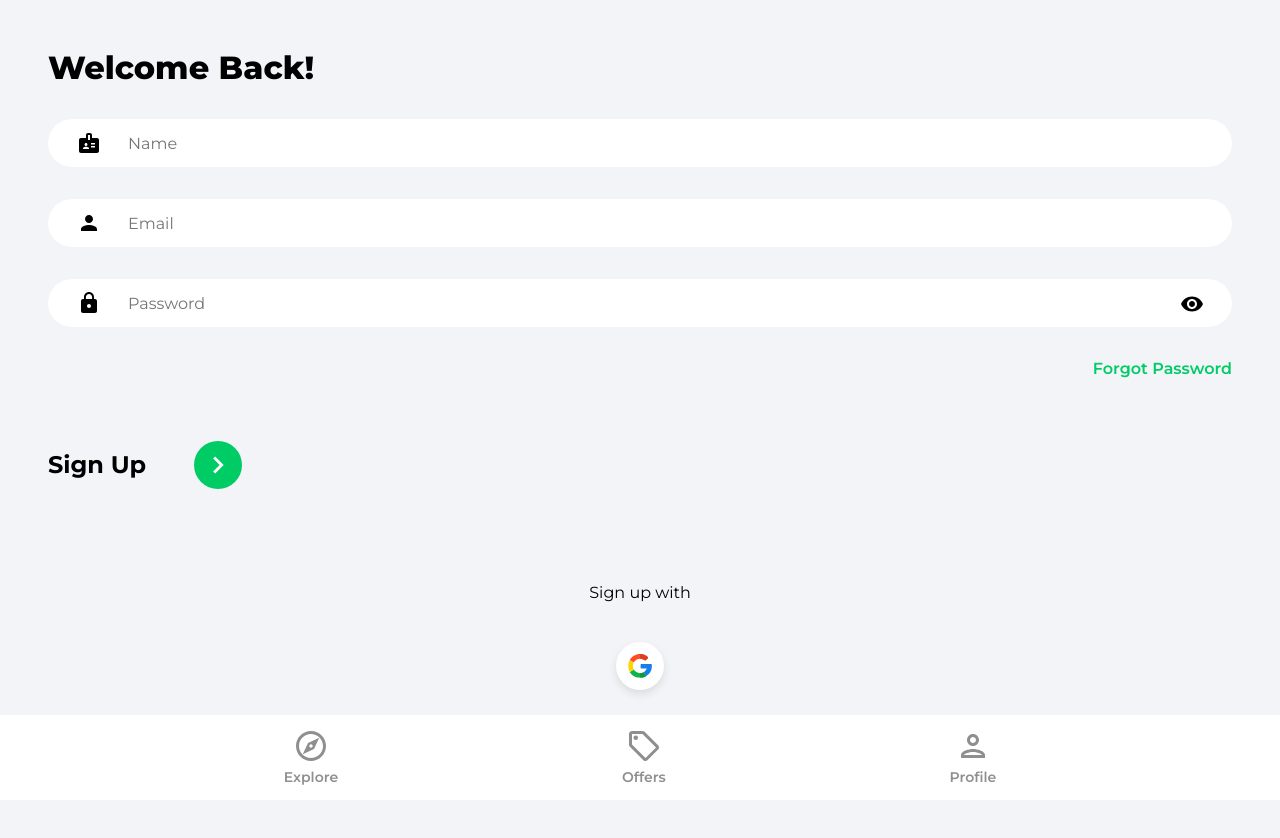
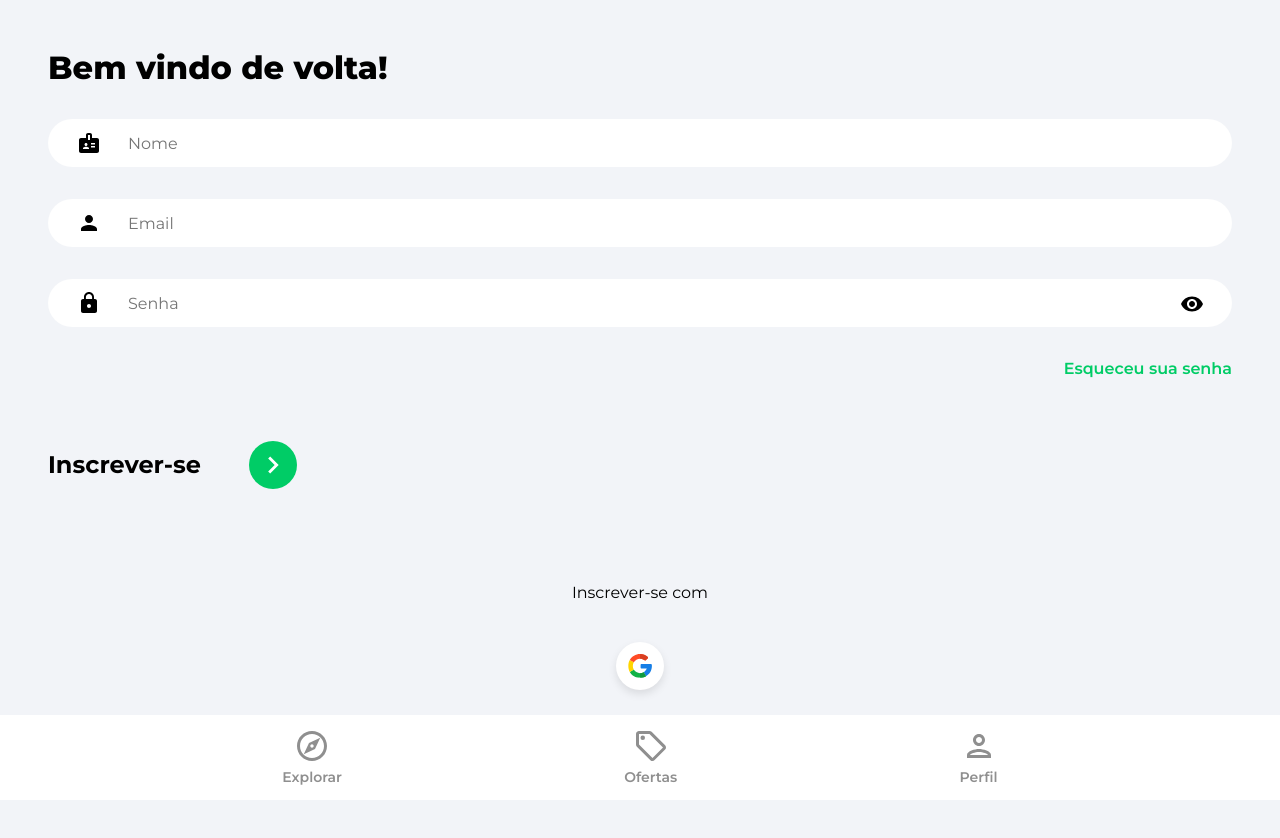
Before and after one commit to EduardoAl2207/imob, a React (Create React App) app: page /sign-up in a window 1280 px wide. Shown: the top 838 px of the page. Built offline with nearby package versions, Linux system fonts and the light colour scheme.

Commit message:
primeiro commit via terminal vsc

```diff
--- a/src/components/Navbar.jsx
+++ b/src/components/Navbar.jsx
@@ -20,15 +20,15 @@ function Navbar() {
         <ul className="navbarListItems">
           <li className="navbarListItem" onClick={() => navigate('/')}>
             <ExploreIcon fill={pathMatchRoute('/') ? '#2c2c2c' : '#8f8f8f'} width='36px' height='36px' />
-            <p className={pathMatchRoute('/') ? 'navbarListItemNameActive' : 'navbarListItemName'}>Explore</p>
+            <p className={pathMatchRoute('/') ? 'navbarListItemNameActive' : 'navbarListItemName'}>Explorar</p>
           </li>
           <li className="navbarListItem" onClick={() => navigate('/offers')}>
             <OfferIcon fill={pathMatchRoute('/offers') ? '#2c2c2c' : '#8f8f8f'} width='36px' height='36px' />
-            <p className={pathMatchRoute('/offers') ? 'navbarListItemNameActive' : 'navbarListItemName'}>Offers</p>
+            <p className={pathMatchRoute('/offers') ? 'navbarListItemNameActive' : 'navbarListItemName'}>Ofertas</p>
           </li>
           <li className="navbarListItem" onClick={() => navigate('/profile')}>
             <PersonOutlineIcon fill={pathMatchRoute('/profile') ? '#2c2c2c' : '#8f8f8f'} width='36px' height='36px' />
-            <p className={pathMatchRoute('/profile') ? 'navbarListItemNameActive' : 'navbarListItemName'}>Profile</p>
+            <p className={pathMatchRoute('/profile') ? 'navbarListItemNameActive' : 'navbarListItemName'}>Perfil</p>
           </li>
         </ul>
       </nav>
--- a/src/components/OAuth.jsx
+++ b/src/components/OAuth.jsx
@@ -37,7 +37,7 @@ function OAuth() {
 
 
   return <div className="socialLogin">
-    <p>Sign {location.pathname === '/sign-up' ? 'up' : 'in'} with </p>
+    <p>{location.pathname === '/sign-up' ? 'Inscrever-se' : 'Entrar'} com </p>
     <button className="socialIconDiv" onClick={onGoogleClick}>
       <img className='socialIconImg' src={googleIcon} alt="google" />
     </button>
--- a/src/components/Slider.jsx
+++ b/src/components/Slider.jsx
@@ -45,7 +45,7 @@ function Slider() {
 
   return listings && (
     <>
-      <p className="exploreHeading">Recommended</p>
+      <p className="exploreHeading">Recomendado</p>
 
       <Swiper slidesPerView={1} pagination={{clickable: true}}>
         {listings.map(({data, id}) => (
--- a/src/pages/Category.jsx
+++ b/src/pages/Category.jsx
@@ -95,7 +95,7 @@ function Category() {
     <div className='category'>
       <header>
         <p className="pageHeader">
-          {params.categoryName === 'rent' ? 'Places for rent' : 'Places for sale'}
+          {params.categoryName === 'rent' ? 'Lugares para alugar' : 'Lugares para venda'}
         </p>
       </header>
 
@@ -114,11 +114,11 @@ function Category() {
         <br />
         <br />
         {lastFetchedListing && (
-          <p className="loadMore" onClick={onFetchMoreListings}>Load More</p>
+          <p className="loadMore" onClick={onFetchMoreListings}>Mais</p>
         )}
         </>
       ) : (
-        <p>No listings for {params.categoryName}</p>
+        <p>Nenhuma listagem para {params.categoryName}</p>
       )}
     </div>
   )
--- a/src/pages/CreateListing.jsx
+++ b/src/pages/CreateListing.jsx
@@ -58,7 +58,7 @@ function CreateListing() {
 
     if(discountedPrice >= regularPrice) {
       setLoading(false)
-      toast.error('Discounted price needs to be less than regular price')
+      toast.error('O preço com desconto precisa ser menor que o preço normal')
       return
     }
 
@@ -81,9 +81,9 @@ function CreateListing() {
       geolocation.lng = data.results[0]?.geometry.location.lng ?? 0
       location = data.status === 'ZERO_RESULTS' ? undefined : data.results[0]?.formatted_address
 
-      if(location === undefined || location.includes('undefined')){
+      if(location === undefined || location.includes('indefinido')){
         setLoading(false)
-        toast.error('Please enter a correct address')
+        toast.error('Por favor, insira um endereço correto')
         return
       }
     } else {
@@ -110,10 +110,10 @@ function CreateListing() {
             console.log('Upload is ' + progress + '% done')
             switch (snapshot.state) {
               case 'paused':
-                console.log('Upload is paused')
+                console.log('O upload está pausado')
                 break
               case 'running':
-                console.log('Upload is running')
+                console.log('O upload está em andamento')
                 break
               default:
                 break
@@ -137,7 +137,7 @@ function CreateListing() {
       [...images].map((image) => storeImage(image))
     ).catch(() => {
       setLoading(false)
-      toast.error('Images not uploaded')
+      toast.error('Imagens não carregadas')
       return
     })
 
@@ -155,7 +155,7 @@ function CreateListing() {
 
     const docRef = await addDoc(collection(db, 'listings'), formDataCopy)
     setLoading(false)
-    toast.success('Listing saved')
+    toast.success('Listagem salva')
     navigate(`/category/${formDataCopy.type}/${docRef.id}`)
   }
 
@@ -193,12 +193,12 @@ function CreateListing() {
   return (
     <div className='profile'>
       <header>
-        <p className='pageHeader'>Create a Listing</p>
+        <p className='pageHeader'>Criar uma listagem</p>
       </header>
 
       <main>
         <form onSubmit={onSubmit}>
-          <label className='formLabel'>Sell / Rent</label>
+          <label className='formLabel'>Vender / Rent</label>
           <div className='formButtons'>
             <button
               type='button'
@@ -207,7 +207,7 @@ function CreateListing() {
               value='sale'
               onClick={onMutate}
             >
-              Sell
+              Vender
             </button>
             <button
               type='button'
@@ -216,11 +216,11 @@ function CreateListing() {
               value='rent'
               onClick={onMutate}
             >
-              Rent
+              Alugar
             </button>
           </div>
 
-          <label className='formLabel'>Name</label>
+          <label className='formLabel'>Nome</label>
           <input
             className='formInputName'
             type='text'
@@ -234,7 +234,7 @@ function CreateListing() {
 
           <div className='formRooms flex'>
             <div>
-              <label className='formLabel'>Bedrooms</label>
+              <label className='formLabel'>Quartos</label>
               <input
                 className='formInputSmall'
                 type='number'
@@ -247,7 +247,7 @@ function CreateListing() {
               />
             </div>
             <div>
-              <label className='formLabel'>Bathrooms</label>
+              <label className='formLabel'>Banheiros</label>
               <input
                 className='formInputSmall'
                 type='number'
@@ -261,7 +261,7 @@ function CreateListing() {
             </div>
           </div>
 
-          <label className='formLabel'>Parking spot</label>
+          <label className='formLabel'>Vaga de estacionamento</label>
           <div className='formButtons'>
             <button
               className={parking ? 'formButtonActive' : 'formButton'}
@@ -272,7 +272,7 @@ function CreateListing() {
               min='1'
               max='50'
             >
-              Yes
+              Sim
             </button>
             <button
               className={
@@ -283,11 +283,11 @@ function CreateListing() {
               value={false}
               onClick={onMutate}
             >
-              No
+              Não
             </button>
           </div>
 
-          <label className='formLabel'>Furnished</label>
+          <label className='formLabel'>Mobiliado</label>
           <div className='formButtons'>
             <button
               className={furnished ? 'formButtonActive' : 'formButton'}
@@ -296,7 +296,7 @@ function CreateListing() {
               value={true}
               onClick={onMutate}
             >
-              Yes
+              Sim
             </button>
             <button
               className={
@@ -309,11 +309,11 @@ function CreateListing() {
               value={false}
               onClick={onMutate}
             >
-              No
+              Não
             </button>
           </div>
 
-          <label className='formLabel'>Address</label>
+          <label className='formLabel'>Endereço</label>
           <textarea
             className='formInputAddress'
             type='text'
@@ -350,7 +350,7 @@ function CreateListing() {
             </div>
           )}
 
-          <label className='formLabel'>Offer</label>
+          <label className='formLabel'>Oferecer</label>
           <div className='formButtons'>
             <button
               className={offer ? 'formButtonActive' : 'formButton'}
@@ -359,7 +359,7 @@ function CreateListing() {
               value={true}
               onClick={onMutate}
             >
-              Yes
+              Sim
             </button>
             <button
               className={
@@ -370,11 +370,11 @@ function CreateListing() {
               value={false}
               onClick={onMutate}
             >
-              No
+              Não
             </button>
           </div>
 
-          <label className='formLabel'>Regular Price</label>
+          <label className='formLabel'>Preço normal</label>
           <div className='formPriceDiv'>
             <input
               className='formInputSmall'
@@ -386,12 +386,12 @@ function CreateListing() {
               max='750000000'
               required
             />
-            {type === 'rent' && <p className='formPriceText'>$ / Month</p>}
+            {type === 'rent' && <p className='formPriceText'>R$ / Mês</p>}
           </div>
 
           {offer && (
             <>
-              <label className='formLabel'>Discounted Price</label>
+              <label className='formLabel'>Preço com desconto</label>
               <input
                 className='formInputSmall'
                 type='number'
@@ -405,9 +405,9 @@ function CreateListing() {
             </>
           )}
 
-          <label className='formLabel'>Images</label>
+          <label className='formLabel'>Imagens</label>
           <p className='imagesInfo'>
-            The first image will be the cover (max 6).
+          A primeira imagem será a capa (max 6).
           </p>
           <input
             className='formInputFile'
@@ -420,7 +420,7 @@ function CreateListing() {
             required
           />
           <button type='submit' className='primaryButton createListingButton'>
-            Create Listing
+          Criar Listagem
           </button>
         </form>
       </main>
--- a/src/pages/Explore.jsx
+++ b/src/pages/Explore.jsx
@@ -8,13 +8,13 @@ function Explore() {
   return (
     <div className='explore'>
       <header>
-        <p className="pageHeader">Explore</p>
+        <p className="pageHeader">Explorar</p>
       </header>
 
       <main>
         <Slider />
 
-        <p className="exploreCategoryHeading">Categories</p>
+        <p className="exploreCategoryHeading">Categorias</p>
         <div className="exploreCategories">
           <Link to='/category/rent'>
             <img
@@ -22,7 +22,7 @@ function Explore() {
               alt="rent"
               className='exploreCategoryImg'
             />
-            <p className="exploreCategoryName">Places for rent</p>
+            <p className="exploreCategoryName">Lugares para alugar</p>
           </Link>
           <Link to='/category/sale'>
             <img
@@ -30,7 +30,7 @@ function Explore() {
               alt="sell"
               className='exploreCategoryImg'
             />
-            <p className="exploreCategoryName">Places for sale</p>
+            <p className="exploreCategoryName">Lugares para venda</p>
           </Link>
         </div>
       </main>
--- a/src/pages/ForgotPassword.jsx
+++ b/src/pages/ForgotPassword.jsx
@@ -14,17 +14,17 @@ function ForgotPassword() {
     try {
       const auth = getAuth()
       await sendPasswordResetEmail(auth, email)
-      toast.success('Email was sent')
+      toast.success('O e-mail foi enviado')
     } catch (error) {
       console.log(error)
-      toast.error('Could not send reset email')
+      toast.error('Não foi possível enviar o e-mail de redefinição')
     }
   }
 
   return (
     <div className='pageContainer'>
     <header>
-      <p className="pageHeader">Forgot Password</p>
+      <p className="pageHeader">Esqueceu sua senha</p>
     </header>
 
     <main>
@@ -37,10 +37,10 @@ function ForgotPassword() {
          value={email}
          onChange={onChange} />
          <Link className='forgotPasswordLink' to='/sign-in'>
-           Sign In
+         Entrar
          </Link>
          <div className="signInBar">
-           <div className="signInText">Send Reset Link</div>
+           <div className="signInText">Enviar link de redefinição</div>
            <button className="signInButton">
              <ArrowRightIcon fill='#ffffff' width='34px' height='34px' />
            </button>
--- a/src/pages/Offers.jsx
+++ b/src/pages/Offers.jsx
@@ -91,7 +91,7 @@ function Offers() {
   return (
     <div className='category'>
       <header>
-        <p className="pageHeader">Offers</p>
+        <p className="pageHeader">Ofertas</p>
       </header>
 
       {loading ? (
@@ -108,11 +108,11 @@ function Offers() {
           <br />
           <br />
           {lastFetchedListing && (
-            <p className="loadMore" onClick={onFetchMoreListings}>Load More</p>
+            <p className="loadMore" onClick={onFetchMoreListings}>Mais</p>
           )}
         </>
       ) : (
-        <p>There are no current offers</p>
+        <p>Não há ofertas atuais</p>
       )}
     </div>
   )
--- a/src/pages/SignIn.jsx
+++ b/src/pages/SignIn.jsx
@@ -36,7 +36,7 @@ function SignIn() {
       }
     } catch (error) {
       console.log(error)
-      toast.error('Bad User Credentials')
+      toast.error('Credenciais de usuário inválidas')
     }
   }
 
@@ -44,19 +44,19 @@ function SignIn() {
     <>
       <div className="pageContainer">
         <header>
-          <p className="pageHeader">Welcome Back!</p>
+          <p className="pageHeader">Bem vindo de volta!</p>
         </header>
 
         <form onSubmit={onSubmit}>
           <input type="email" className="emailInput" placeholder="Email" id="email" value={email} onChange={onChange} />
           <div className="passwordInputDiv">
-            <input type={showPassword ? 'text' : 'password'} className='passwordInput' placeholder='Password' id='password' value={password} onChange={onChange} />
+            <input type={showPassword ? 'text' : 'password'} className='passwordInput' placeholder='Senha' id='password' value={password} onChange={onChange} />
             <img src={visibilityIcon} alt="show password" className="showPassword" onClick={() => setShowPassword((prevState) => !prevState)} />
           </div>
-          <Link to='/forgot-password' className='forgotPasswordLink'>Forgot Password</Link>
+          <Link to='/forgot-password' className='forgotPasswordLink'>Esqueceu sua senha</Link>
 
           <div className="signInBar">
-            <p className="signInText">Sign In</p>
+            <p className="signInText">Entrar</p>
             <button className="signInButton">
               <ArrowRightIcon fill='#ffffff' width='34px' height='34px' />
             </button>
@@ -66,7 +66,7 @@ function SignIn() {
         <OAuth />
 
         <Link to='/sign-up' className='registerLink'>
-          Sign Up Instead
+        Inscreva-se
         </Link>
       </div>
     </>
--- a/src/pages/SignUp.jsx
+++ b/src/pages/SignUp.jsx
@@ -53,7 +53,7 @@ function SignUp() {
       navigate('/')
     } catch (error) {
       console.log(error)
-      toast.error('Something went wrong with registration')
+      toast.error('Algo deu errado com o registro')
     }
   }
 
@@ -61,20 +61,20 @@ function SignUp() {
     <>
       <div className="pageContainer">
         <header>
-          <p className="pageHeader">Welcome Back!</p>
+          <p className="pageHeader">Bem vindo de volta!</p>
         </header>
 
         <form onSubmit={onSubmit}>
-          <input type="text" className="nameInput" placeholder="Name" id="name" value={name} onChange={onChange} />
+          <input type="text" className="nameInput" placeholder="Nome" id="name" value={name} onChange={onChange} />
           <input type="email" className="emailInput" placeholder="Email" id="email" value={email} onChange={onChange} />
           <div className="passwordInputDiv">
-            <input type={showPassword ? 'text' : 'password'} className='passwordInput' placeholder='Password' id='password' value={password} onChange={onChange} />
+            <input type={showPassword ? 'text' : 'password'} className='passwordInput' placeholder='Senha' id='password' value={password} onChange={onChange} />
             <img src={visibilityIcon} alt="show password" className="showPassword" onClick={() => setShowPassword((prevState) => !prevState)} />
           </div>
-          <Link to='/forgot-password' className='forgotPasswordLink'>Forgot Password</Link>
+          <Link to='/forgot-password' className='forgotPasswordLink'>Esqueceu sua senha</Link>
 
           <div className="signUpBar">
-            <p className="signUpText">Sign Up</p>
+            <p className="signUpText">Inscrever-se</p>
             <button className="signUpButton">
               <ArrowRightIcon fill='#ffffff' width='34px' height='34px' />
             </button>
@@ -84,7 +84,7 @@ function SignUp() {
         <OAuth />
 
         <Link to='/sign-in' className='registerLink'>
-          Sign In Instead
+        Entrar
         </Link>
       </div>
     </>
```
Also changed, not shown: src/pages/Profile.jsx (+6 -6 lines), src/assets/jpg/rentCategoryImage.jpg, src/assets/jpg/sellCategoryImage.jpg.
